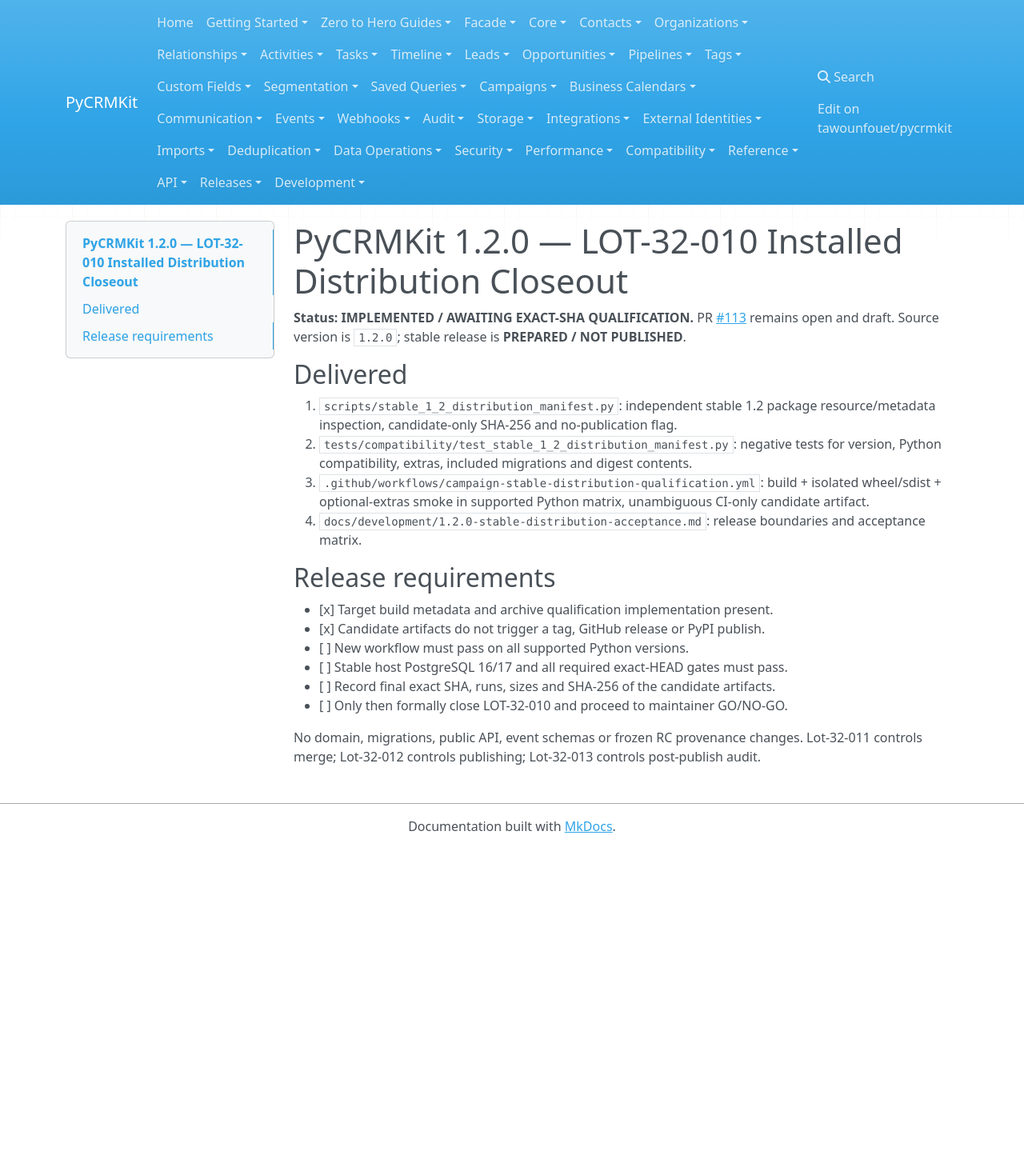
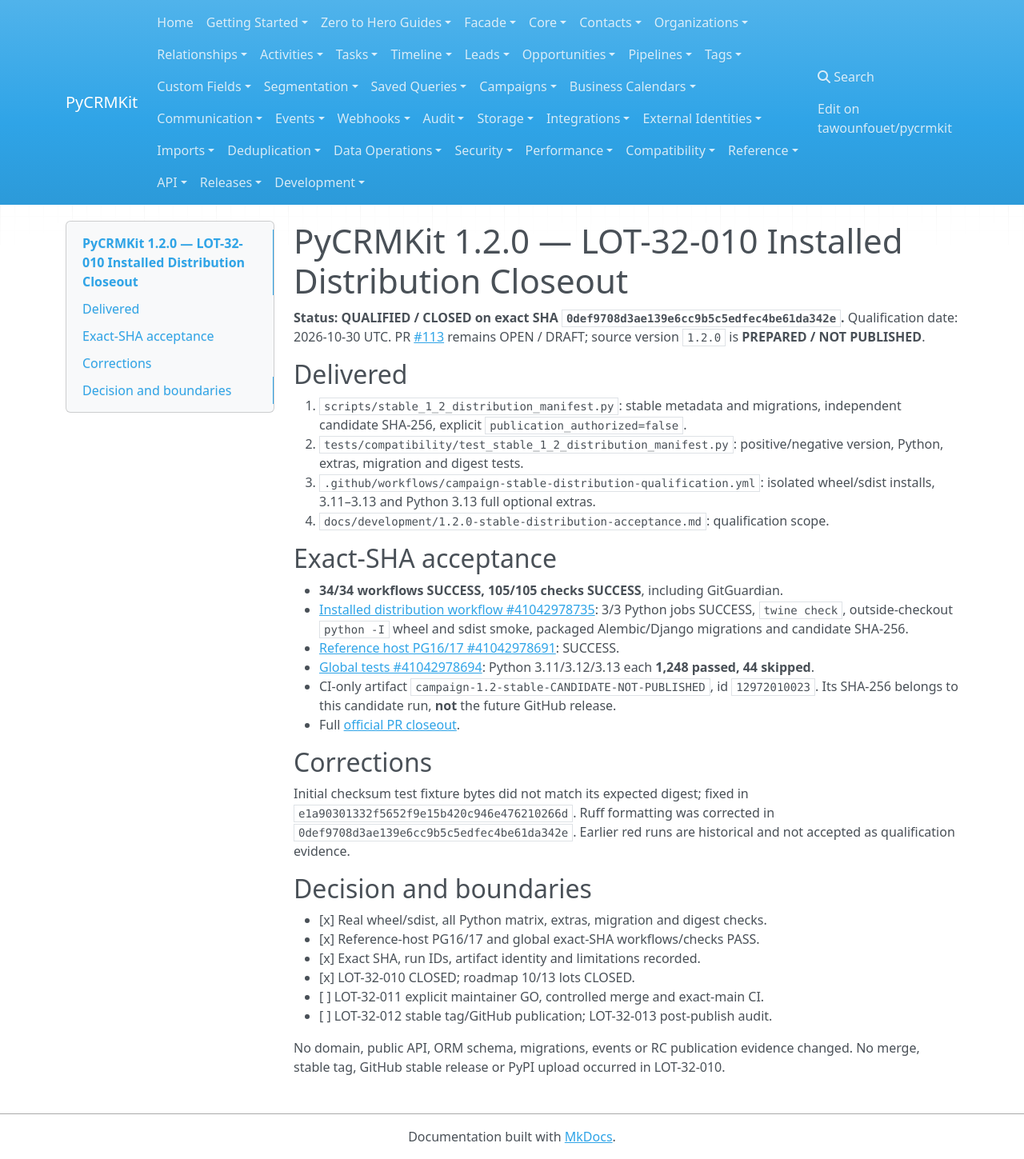
Before and after one commit to tawounfouet/pycrmkit, an MkDocs documentation site: the page built from docs/development/1.2.0-stable-lot-32-010-closeout.md, in a window 1280 px wide. Shown: the whole page at 80% size. Built offline with MkDocs 1.6.1, drawn with Linux system fonts in a browser that asks for light colours; nearby versions of some CDN libraries; before the commit the page ends 1061 px from its top, so only the background shows below that.

```diff
--- a/docs/development/1.2.0-stable-lot-32-010-closeout.md
+++ b/docs/development/1.2.0-stable-lot-32-010-closeout.md
@@ -1,21 +1,47 @@
 # PyCRMKit 1.2.0 — LOT-32-010 Installed Distribution Closeout
 
-**Status: IMPLEMENTED / AWAITING EXACT-SHA QUALIFICATION.** PR [#113](https://github.com/tawounfouet/pycrmkit/pull/113) remains open and draft. Source version is `1.2.0`; stable release is **PREPARED / NOT PUBLISHED**.
+**Status: QUALIFIED / CLOSED on exact SHA `0def9708d3ae139e6cc9b5c5edfec4be61da342e`.**
+Qualification date: 2026-10-30 UTC. PR [#113](https://github.com/tawounfouet/pycrmkit/pull/113)
+remains OPEN / DRAFT; source version `1.2.0` is **PREPARED / NOT PUBLISHED**.
 
 ## Delivered
 
-1. `scripts/stable_1_2_distribution_manifest.py`: independent stable 1.2 package resource/metadata inspection, candidate-only SHA-256 and no-publication flag.
-2. `tests/compatibility/test_stable_1_2_distribution_manifest.py`: negative tests for version, Python compatibility, extras, included migrations and digest contents.
-3. `.github/workflows/campaign-stable-distribution-qualification.yml`: build + isolated wheel/sdist + optional-extras smoke in supported Python matrix, unambiguous CI-only candidate artifact.
-4. `docs/development/1.2.0-stable-distribution-acceptance.md`: release boundaries and acceptance matrix.
+1. `scripts/stable_1_2_distribution_manifest.py`: stable metadata and migrations,
+   independent candidate SHA-256, explicit `publication_authorized=false`.
+2. `tests/compatibility/test_stable_1_2_distribution_manifest.py`: positive/negative
+   version, Python, extras, migration and digest tests.
+3. `.github/workflows/campaign-stable-distribution-qualification.yml`:
+   isolated wheel/sdist installs, 3.11–3.13 and Python 3.13 full optional extras.
+4. `docs/development/1.2.0-stable-distribution-acceptance.md`: qualification scope.
 
-## Release requirements
+## Exact-SHA acceptance
 
-- [x] Target build metadata and archive qualification implementation present.
-- [x] Candidate artifacts do not trigger a tag, GitHub release or PyPI publish.
-- [ ] New workflow must pass on all supported Python versions.
-- [ ] Stable host PostgreSQL 16/17 and all required exact-HEAD gates must pass.
-- [ ] Record final exact SHA, runs, sizes and SHA-256 of the candidate artifacts.
-- [ ] Only then formally close LOT-32-010 and proceed to maintainer GO/NO-GO.
+- **34/34 workflows SUCCESS, 105/105 checks SUCCESS**, including GitGuardian.
+- [Installed distribution workflow #41042978735](https://github.com/tawounfouet/pycrmkit/actions/runs/41042978735):
+  3/3 Python jobs SUCCESS, `twine check`, outside-checkout `python -I` wheel and
+  sdist smoke, packaged Alembic/Django migrations and candidate SHA-256.
+- [Reference host PG16/17 #41042978691](https://github.com/tawounfouet/pycrmkit/actions/runs/41042978691): SUCCESS.
+- [Global tests #41042978694](https://github.com/tawounfouet/pycrmkit/actions/runs/41042978694):
+  Python 3.11/3.12/3.13 each **1,248 passed, 44 skipped**.
+- CI-only artifact `campaign-1.2-stable-CANDIDATE-NOT-PUBLISHED`, id `12972010023`.
+  Its SHA-256 belongs to this candidate run, **not** the future GitHub release.
+- Full [official PR closeout](https://github.com/tawounfouet/pycrmkit/pull/113#issuecomment-6520892420).
 
-No domain, migrations, public API, event schemas or frozen RC provenance changes. Lot-32-011 controls merge; Lot-32-012 controls publishing; Lot-32-013 controls post-publish audit.
+## Corrections
+
+Initial checksum test fixture bytes did not match its expected digest; fixed in
+`e1a90301332f5652f9e15b420c946e476210266d`. Ruff formatting was corrected
+in `0def9708d3ae139e6cc9b5c5edfec4be61da342e`. Earlier red runs are
+historical and not accepted as qualification evidence.
+
+## Decision and boundaries
+
+- [x] Real wheel/sdist, all Python matrix, extras, migration and digest checks.
+- [x] Reference-host PG16/17 and global exact-SHA workflows/checks PASS.
+- [x] Exact SHA, run IDs, artifact identity and limitations recorded.
+- [x] LOT-32-010 CLOSED; roadmap 10/13 lots CLOSED.
+- [ ] LOT-32-011 explicit maintainer GO, controlled merge and exact-main CI.
+- [ ] LOT-32-012 stable tag/GitHub publication; LOT-32-013 post-publish audit.
+
+No domain, public API, ORM schema, migrations, events or RC publication evidence changed.
+No merge, stable tag, GitHub stable release or PyPI upload occurred in LOT-32-010.
--- a/mkdocs.yml
+++ b/mkdocs.yml
@@ -218,3 +218,5 @@
       - Testing: development/testing.md
       - Release Process: development/release-process.md
       - 1.2.0 Stable Release Gate (prepared): development/1.2.0-stable-release-gate.md
+      - 1.2.0 GO-NO-GO Decision (pending): development/1.2.0-stable-lot-32-011-go-no-go.md
+      - 1.2.0 Controlled Merge Runbook: development/1.2.0-stable-lot-32-011-main-merge-runbook.md
```
Also changed, not shown: docs/development/1.2.0-stable-distribution-acceptance.md (+14 -6 lines), docs/development/1.2.0-stable-lot-32-011-go-no-go.md (added, +101 -0 lines), docs/development/1.2.0-stable-lot-32-011-main-merge-runbook.md (added, +68 -0 lines), docs/development/1.2.0-stable-release-gate.md (+1 -1 lines), docs/releases/1.2.0.md (+2 -2 lines), 2 other files.
